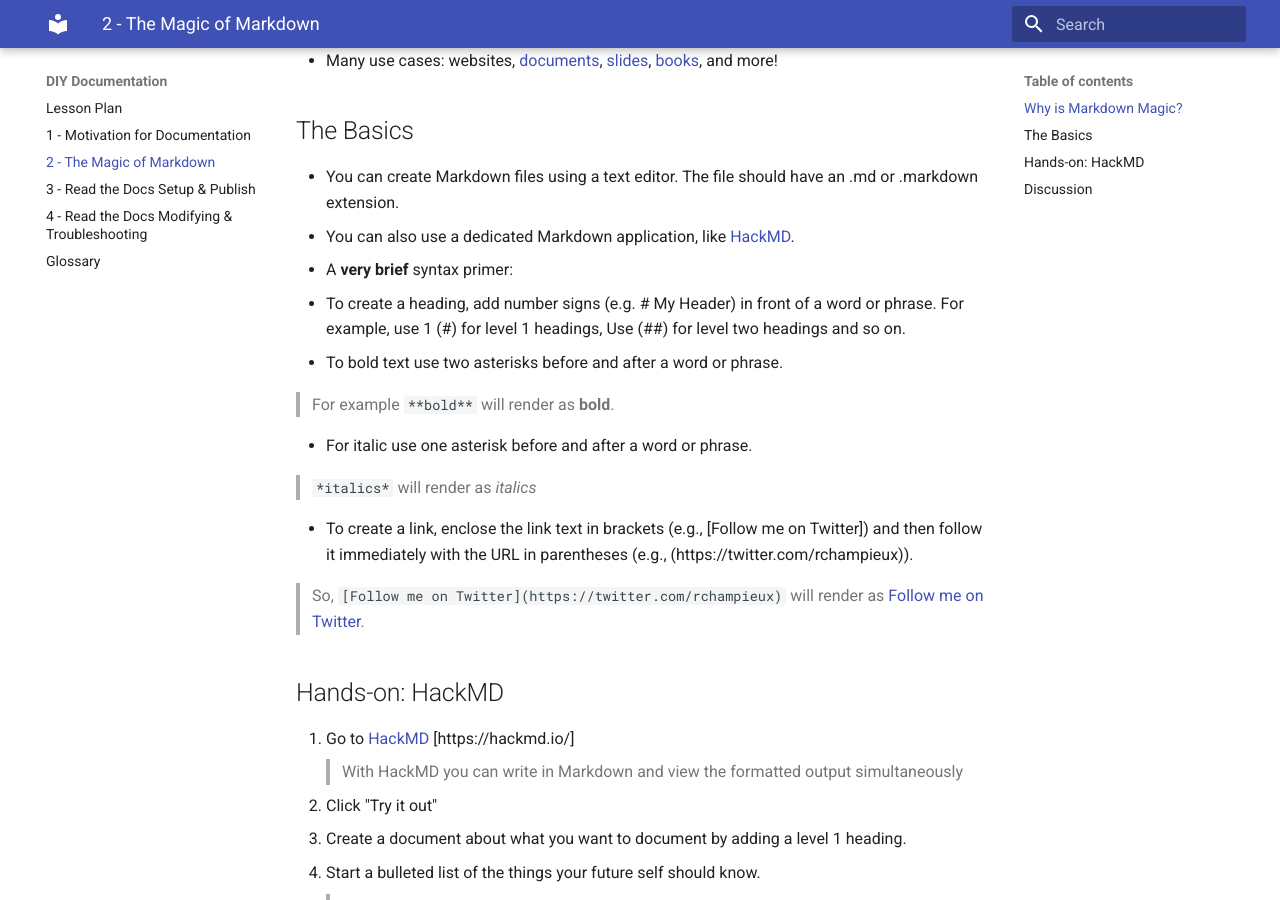
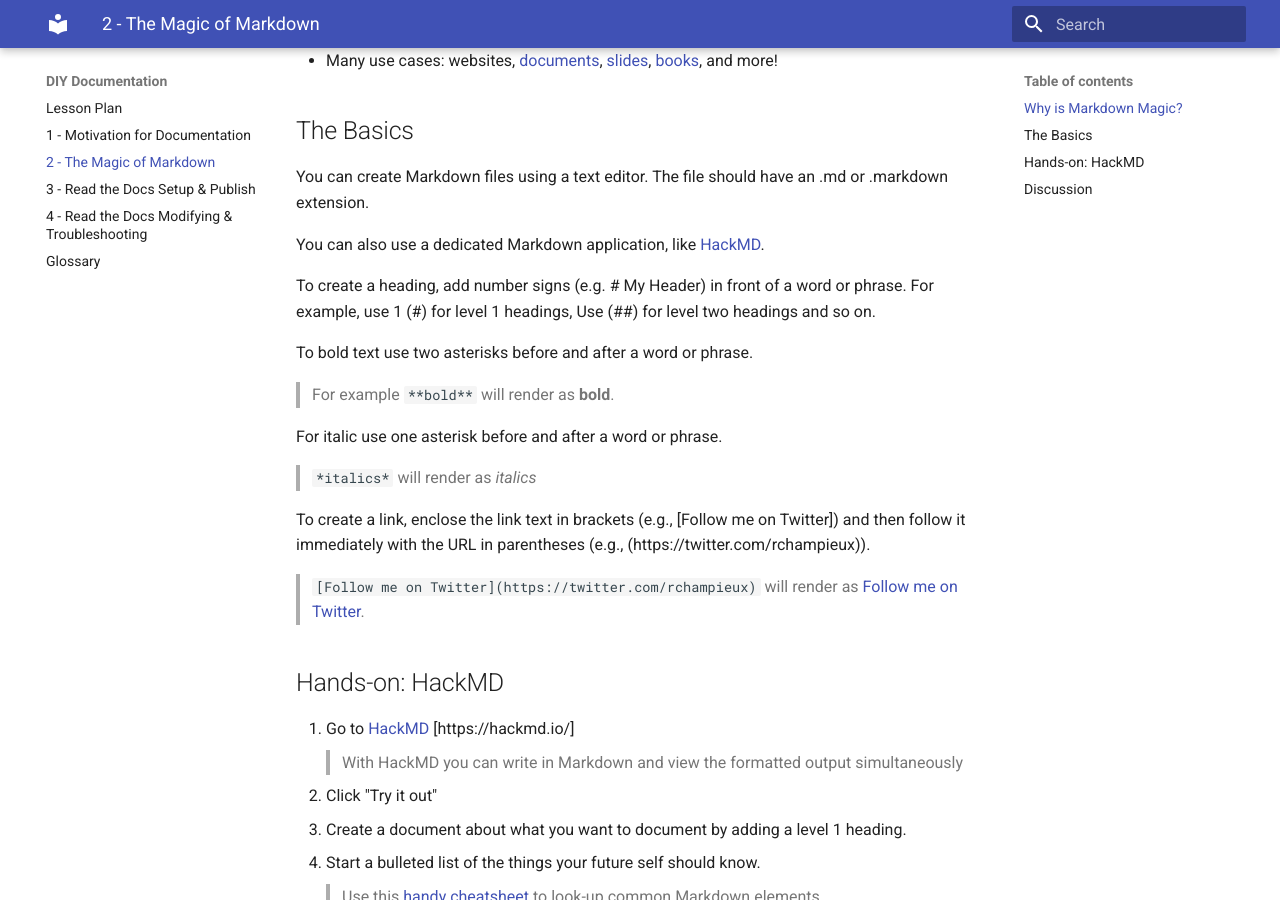
Before and after one commit to rchampieux/diy-documentation, an MkDocs documentation site: the page built from docs/lesson2.md, in a window 1280 px wide and 900 px high, scrolled down 426 px. Built offline with MkDocs 1.6.1 and Material for MkDocs 9.7.7, drawn with Linux system fonts in a browser that asks for light colours; old or Windows-style settings are respelled for this version of MkDocs.

Commit message:
Update lesson2.md

```diff
--- a/docs/lesson2.md
+++ b/docs/lesson2.md
@@ -9,22 +9,21 @@
 - Many use cases:  websites, [documents](https://ulysses.app/), [slides](https://github.com/gnab/remark), [books](https://leanpub.com), and more!
 
 ## The Basics
-- You can create Markdown files using a text editor.  The file should have an .md or .markdown extension.
-- You can also use a dedicated Markdown application, like [HackMD](https://hackmd.io/).
 
-- A **very brief** syntax primer:
-  - To create a heading, add number signs (e.g. # My Header) in front of a word or phrase.  For example, use 1 (#) for level 1 headings, Use (##) for level two headings and so on.
-  - To bold text use two asterisks before and after a word or phrase.
+You can create Markdown files using a text editor.  The file should have an .md or .markdown extension.
 
-  > For example `**bold**` will render as **bold**.
+You can also use a dedicated Markdown application, like [HackMD](https://hackmd.io/).
 
-  - For italic use one asterisk before and after a word or phrase.
+To create a heading, add number signs (e.g. # My Header) in front of a word or phrase.  For example, use 1 (#) for level 1 headings, Use (##) for level two headings and so on.
 
-  > `*italics*` will render as *italics*
+To bold text use two asterisks before and after a word or phrase.
+> For example `**bold**` will render as **bold**.
 
-  - To create a link, enclose the link text in brackets (e.g., [Follow me on Twitter]) and then follow it immediately with the URL in parentheses (e.g., (https://twitter.com/rchampieux)).
+For italic use one asterisk before and after a word or phrase.
+> `*italics*` will render as *italics*
 
-  > So, `[Follow me on Twitter](https://twitter.com/rchampieux)` will render as [Follow me on Twitter](https://twitter.com/rchampieux).
+To create a link, enclose the link text in brackets (e.g., [Follow me on Twitter]) and then follow it immediately with the URL in parentheses (e.g., (https://twitter.com/rchampieux)).
+> `[Follow me on Twitter](https://twitter.com/rchampieux)` will render as [Follow me on Twitter](https://twitter.com/rchampieux).
 
 ## Hands-on: HackMD
 1. Go to [HackMD](https://hackmd.io/)
```
